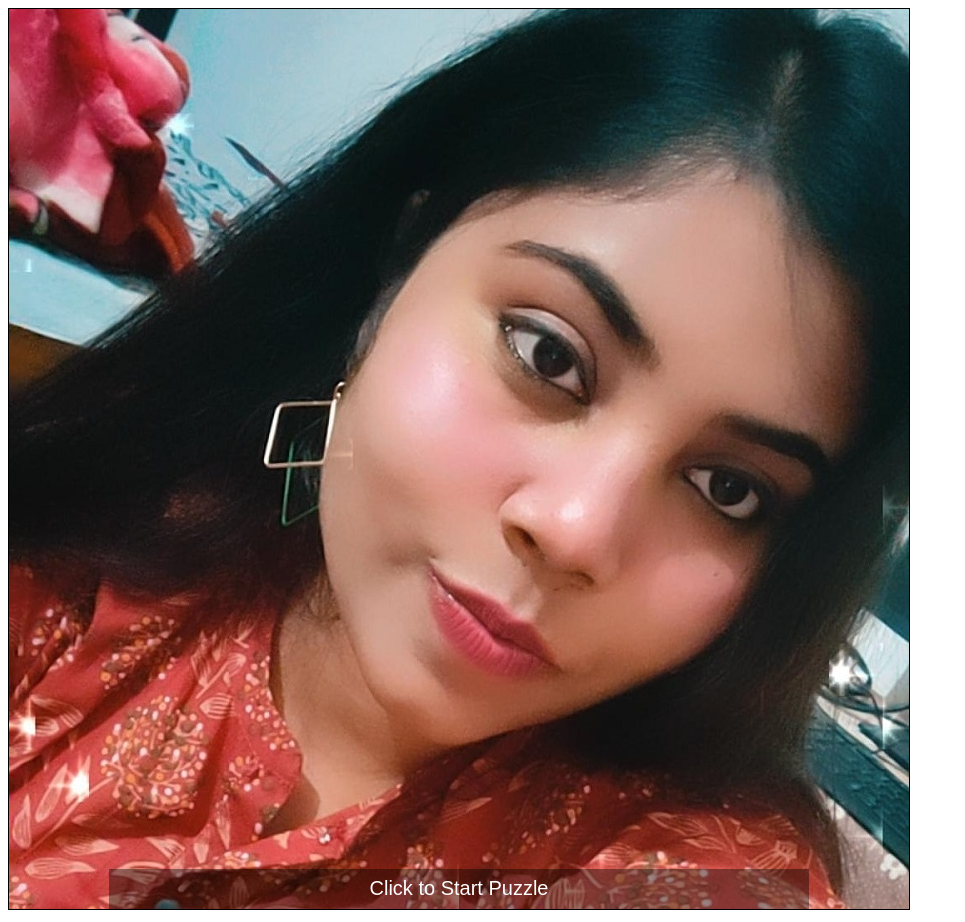
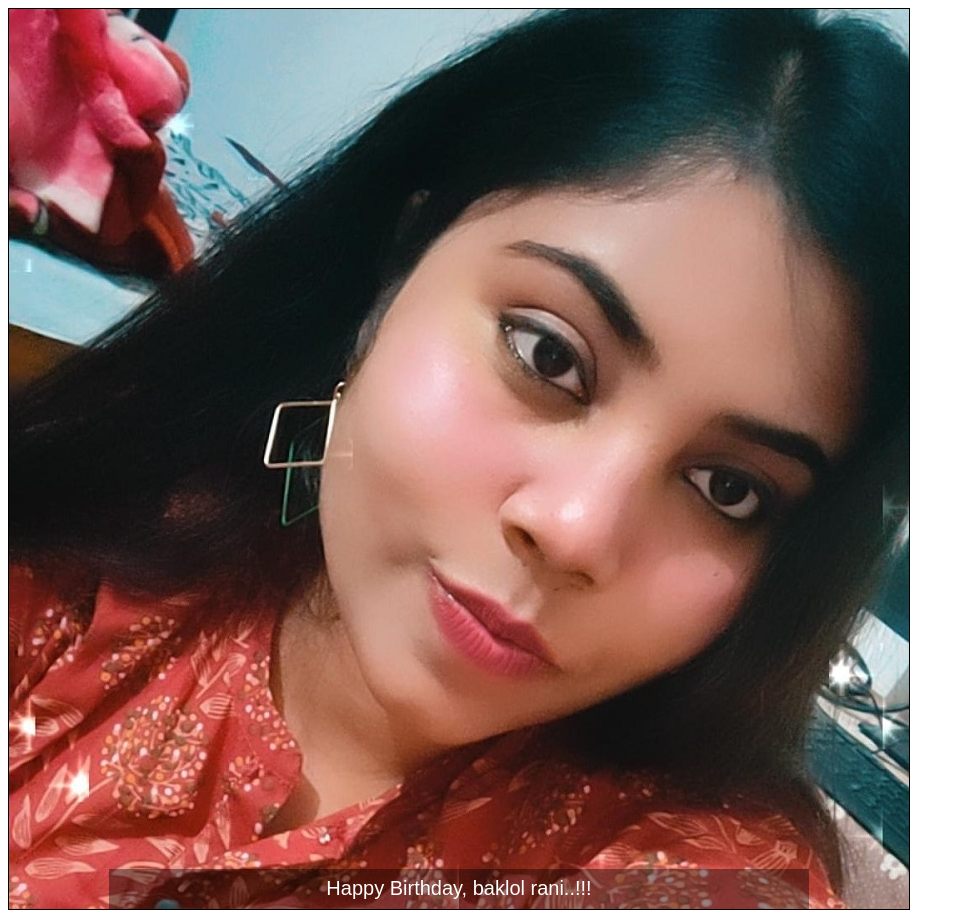
Before and after one commit to him-rai/him-rai.github.io, a plain HTML site: page index.html in a window 1280 px wide. Shown: the whole page, without its empty margins (0-965 px from the left). Drawn offline with Linux system fonts and the light colour scheme.

Commit message:
Update index.html

```diff
--- a/index.html
+++ b/index.html
@@ -53,7 +53,7 @@ function initPuzzle(){
     _currentPiece = null;
     _currentDropPiece = null;
     _stage.drawImage(_img, 0, 0, _puzzleWidth, _puzzleHeight, 0, 0, _puzzleWidth, _puzzleHeight);
-    createTitle("Click to Start Puzzle");
+    createTitle("Happy Birthday, baklol rani..!!!");
     buildPieces();
 }
 
```
